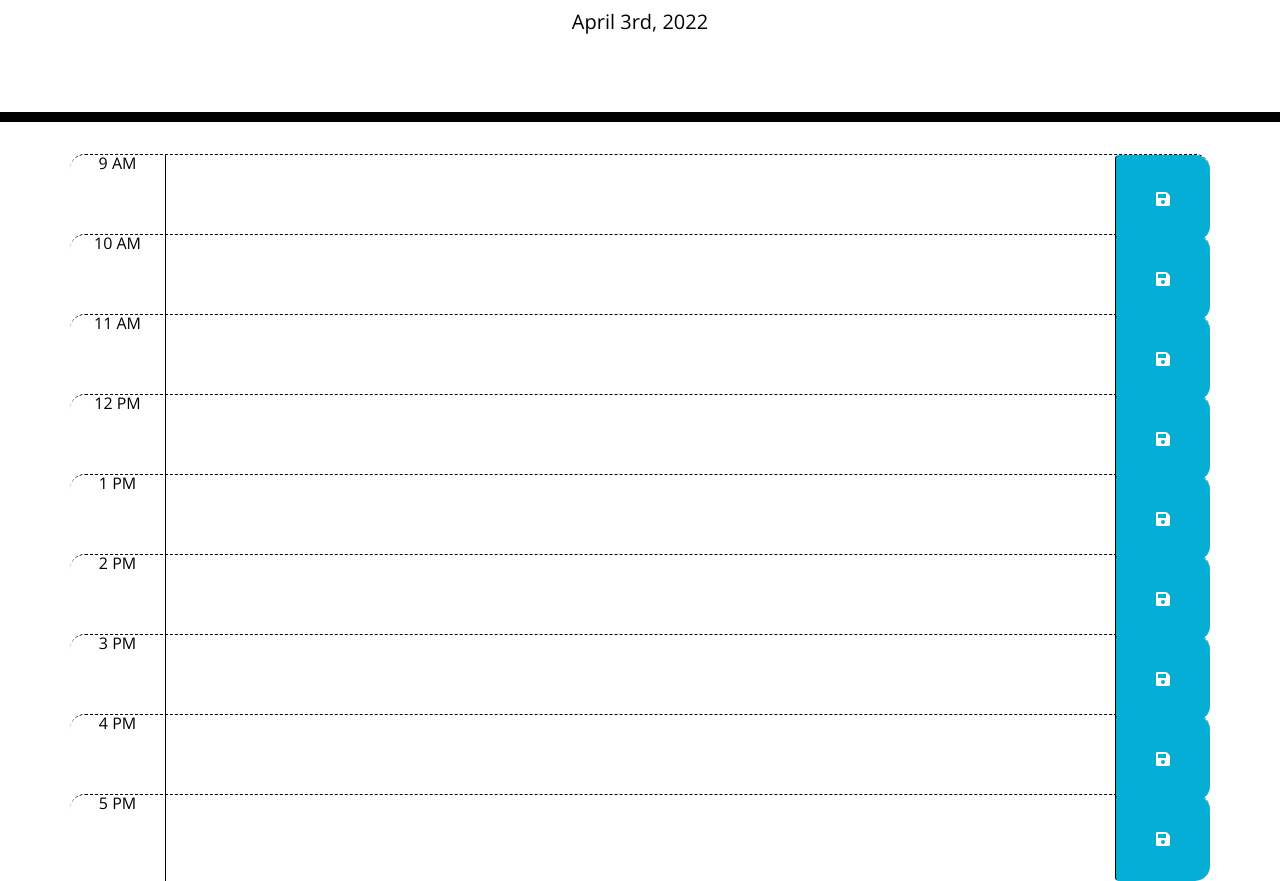
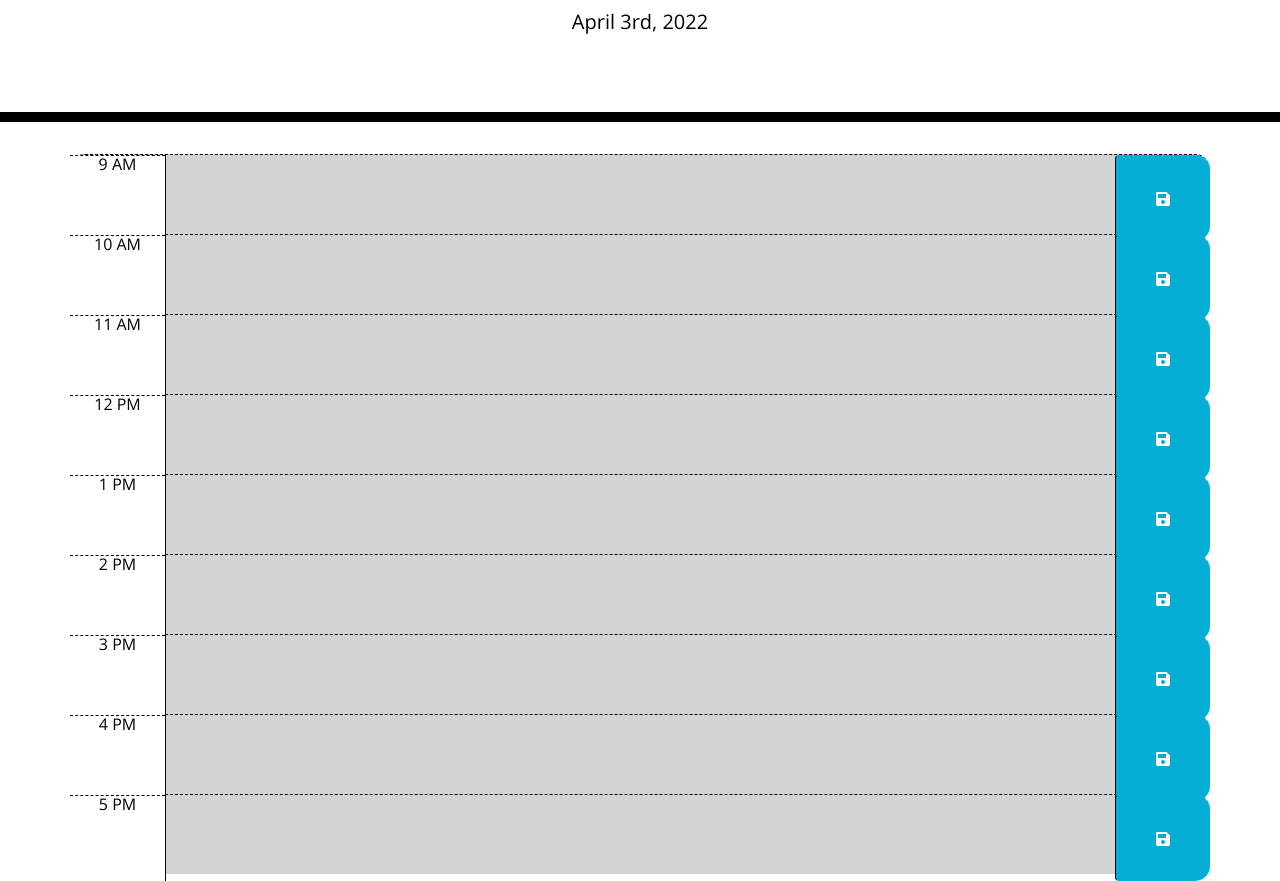
Before and after one commit to aubree-alexander/work-day-scheduler, a plain HTML site: page index.html in a window 1280 px wide. Shown: the part 182-1063 px from the top of the page. Drawn offline with nearby package versions, Linux system fonts and the light colour scheme.

Commit message:
update functions to save and retrieve task content from localstorage

```diff
--- a/assets/script.js
+++ b/assets/script.js
@@ -1,47 +1,62 @@
-
 //global variables
+//date for top of page
 var currentDay = moment().format('MMMM Do, YYYY')
-var currentTime = moment()
-var currentHour = currentTime.format("hA");
-var textarea = document.querySelector(".description")
-var saveBtn = document.querySelector(".saveBtn")
+//current time to assess current hour for for loop below
+var currentTime = moment().hour()
 
 
-//function for current date appended to top of page
+//current date displayed at top of page
 function dateDisplay () {
     $('#currentDay').append(currentDay)
 }
 dateDisplay()
 
+//save tasks to localstorage
+$(".saveBtn").on("click", function () {
+    var description = $(this).siblings(".description").val();
+    var hour = $(this).parent().attr("id");
+    localStorage.setItem(hour, description);
+})
+
+//display each task in appropriate time slot
+$("#9 .description").val(localStorage.getItem("9"));
+$("#10 .description").val(localStorage.getItem("10"));
+$("#11 .description").val(localStorage.getItem("11"));
+$("#12 .description").val(localStorage.getItem("12"));
+$("#13 .description").val(localStorage.getItem("13"));
+$("#14 .description").val(localStorage.getItem("14"));
+$("#15 .description").val(localStorage.getItem("15"));
+$("#16 .description").val(localStorage.getItem("16"));
+$("#17 .description").val(localStorage.getItem("17"));
 
 
 
-//save items to localstorage when save button is clicked
-$(".saveBtn").click(function() {
-    var key = textarea.value
-    console.log(key)
-    if (key) {
-        localStorage.setItem('taskText', key)
-    }
-});
+    // $(".time-block").each(function() {
+
+    //     var hourParse = parseInt($(".hour").innerText)
+    //     console.log(hourParse)
+
+    // })
 
 
-//retrieve items from local storage - IN PROGRESS
-localStorage.getItem(key)
-$(".description").innerHTML += `${key}`
+var timeBlock = $('.time-block');
+var counter = 9;
 
-
-
-
-//brian's code to reference
-// $("#hour8 .description").val(localStorage.getItem("hour8"));
-// $("#hour9 .description").val(localStorage.getItem("hour9"));
-// $("#hour10 .description").val(localStorage.getItem("hour10"));
-// $("#hour11 .description").val(localStorage.getItem("hour11"));
-// $("#hour12 .description").val(localStorage.getItem("hour12"));
-
-
-
-//Step 6 - Use Jquery to retrieve data from local storage and display on page when user refreshes
-
-//Step 3 - Use dayJS to help indicate to user via timeblock color(CSS) whether time is in past, present, or future
+// display different color in description box depending on time
+for (var i = 0; i < timeBlock.length; i++) {
+    //select the current timeBlock based on hour, starting at 9
+    var currentBlock = $('#' + counter);
+    //get id and turn it into an integer
+    var idHour = $('.time-block')[i].id;
+    parseInt(idHour);
+    // check each id to see if it is past present or future
+    if (idHour < currentTime) {
+        currentBlock.addClass("past");
+    } else if (idHour == currentTime) {
+        currentBlock.addClass("present");
+    } else if (idHour > currentTime) {
+        currentBlock.addClass("future");
+    }
+    //increase counter to select next time block
+    counter ++;
+}
--- a/index.html
+++ b/index.html
@@ -28,73 +28,74 @@
       <p class="lead">A simple calendar app for scheduling your work day</p>
       <p id="currentDay" class="lead"></p>
     </header>
+
     <div class="container">
-      <div class="hour row time-block">
-          <div class="col-md-1" hour>9 AM</div>
+      <div id="9" class="hour row time-block">
+          <div class="col-md-1 hour" id="1">9 AM</div>
           <textarea class="col-md-10 description"></textarea>
           <button class="btn saveBtn col-md-1">
             <i class="fas fa-save"></i>
           </button>
       </div>
 
-      <div class="hour row time-block">
-        <div class="col-md-1" hour>10 AM</div>
+      <div id="10" class="hour row time-block">
+        <div class="col-md-1 hour" id="2">10 AM</div>
         <textarea class="col-md-10 description"></textarea>
         <button class="btn saveBtn col-md-1">
           <i class="fas fa-save"></i>
         </button>
       </div>
 
-      <div class="hour row time-block">
-        <div class="col-md-1" hour>11 AM</div>
+      <div id="11" class="hour row time-block">
+        <div class="col-md-1 hour" id="3">11 AM</div>
         <textarea class="col-md-10 description"></textarea>
         <button class="btn saveBtn col-md-1">
           <i class="fas fa-save"></i>
         </button>
       </div>
 
-      <div class="hour row time-block">
-        <div class="col-md-1" hour>12 PM</div>
+      <div id="12" class="hour row time-block">
+        <div class="col-md-1 hour" id="4">12 PM</div>
         <textarea class="col-md-10 description"></textarea>
         <button class="btn saveBtn col-md-1">
           <i class="fas fa-save"></i>
         </button>
       </div>
 
-      <div class="hour row time-block">
-        <div class="col-md-1" hour>1 PM</div>
+      <div id="13" class="hour row time-block">
+        <div class="col-md-1 hour" id="5">1 PM</div>
         <textarea class="col-md-10 description"></textarea>
         <button class="btn saveBtn col-md-1">
           <i class="fas fa-save"></i>
         </button>
       </div>
 
-      <div class="hour row time-block">
-        <div class="col-md-1" hour>2 PM</div>
+      <div id="14" class="hour row time-block">
+        <div class="col-md-1 hour" id="6">2 PM</div>
         <textarea class="col-md-10 description"></textarea>
         <button class="btn saveBtn col-md-1">
           <i class="fas fa-save"></i>
         </button>
       </div>
 
-      <div class="hour row time-block">
-        <div class="col-md-1" hour>3 PM</div>
+      <div id="15" class="hour row time-block">
+        <div class="col-md-1 hour" id="7">3 PM</div>
         <textarea class="col-md-10 description"></textarea>
         <button class="btn saveBtn col-md-1">
           <i class="fas fa-save"></i>
         </button>
       </div>
 
-      <div class="hour row time-block">
-        <div class="col-md-1" hour>4 PM</div>
+      <div id="16" class="hour row time-block">
+        <div class="col-md-1 hour" id="8">4 PM</div>
         <textarea class="col-md-10 description"></textarea>
         <button class="btn saveBtn col-md-1">
           <i class="fas fa-save"></i>
         </button>
       </div>
 
-      <div class="hour row time-block">
-        <div class="col-md-1" hour>5 PM</div>
+      <div id="17" class="hour row time-block">
+        <div class="col-md-1 hour" id="9">5 PM</div>
         <textarea class="col-md-10 description"></textarea>
         <button class="btn saveBtn col-md-1">
           <i class="fas fa-save"></i>
```
